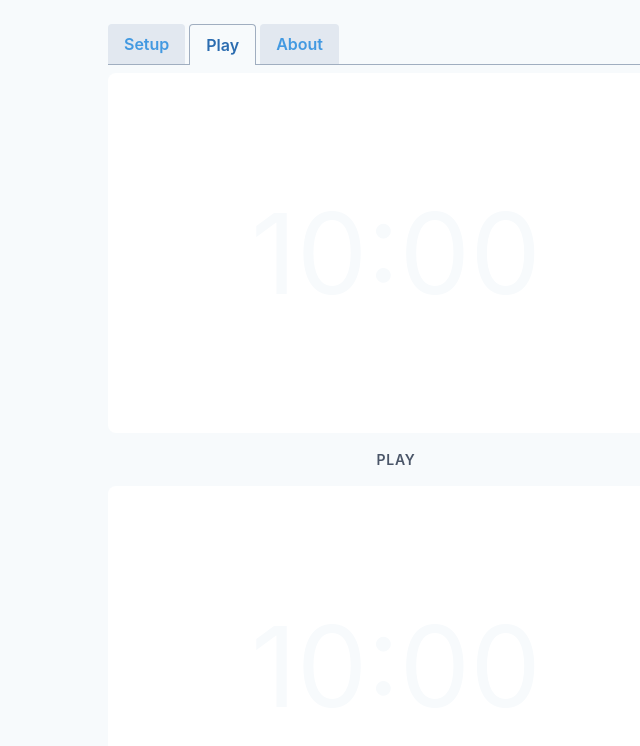
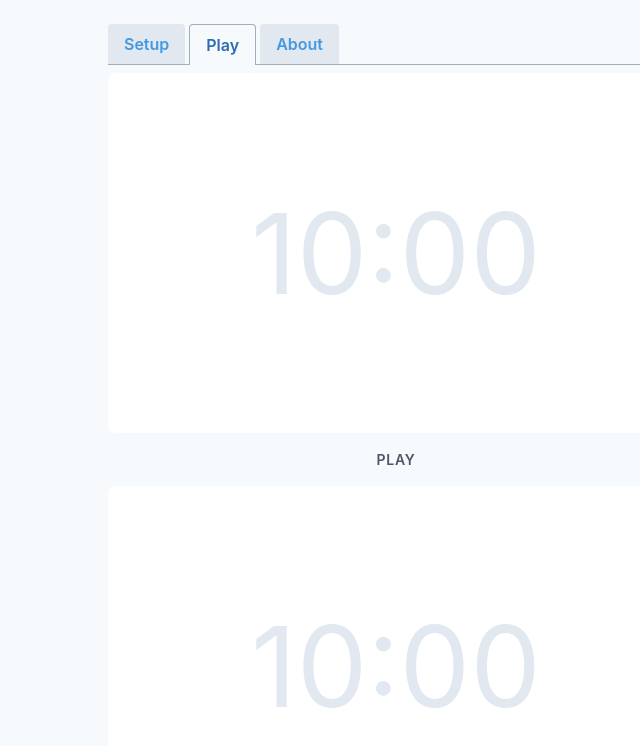
Before and after one commit to lawnchamp/chesstimer, a React (Create React App) app: page / in a window 1280 px wide. Shown: the top 746 px of the page, without its empty margins (244-884 px from the left). Built offline with nearby package versions, Linux system fonts and the light colour scheme.

Commit message:
Making unfocused clock darker

```diff
--- a/src/chessTimer.js
+++ b/src/chessTimer.js
@@ -5,7 +5,7 @@ function ClockDisplay({ isTicking, time, toggleTicker }) {
   const seconds = (time % 60).toString().padStart(2, '0');
 
   const containerStyles = isTicking ? 'shadow-2xl bg-gray-300 border border-gray-700' : 'bg-white';
-  const timerStyles = isTicking ? 'text-gray-700' : 'text-gray-100';
+  const timerStyles = isTicking ? 'text-gray-700' : 'text-gray-300';
 
   return (
     <div
```
